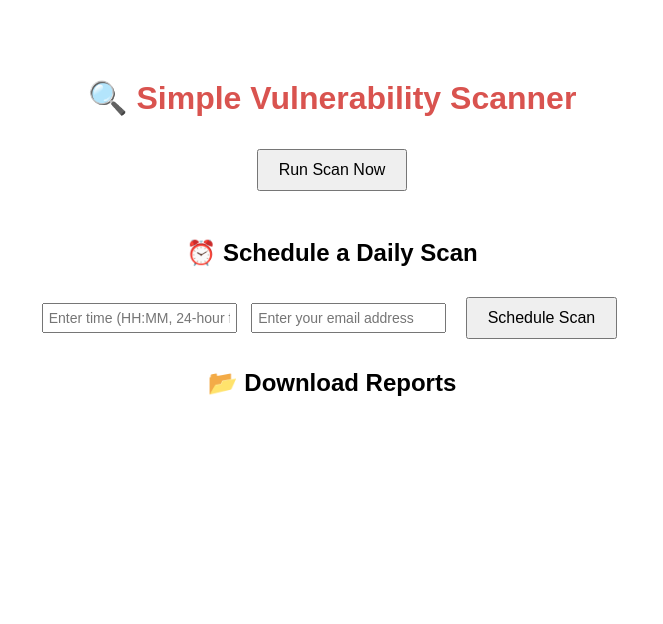
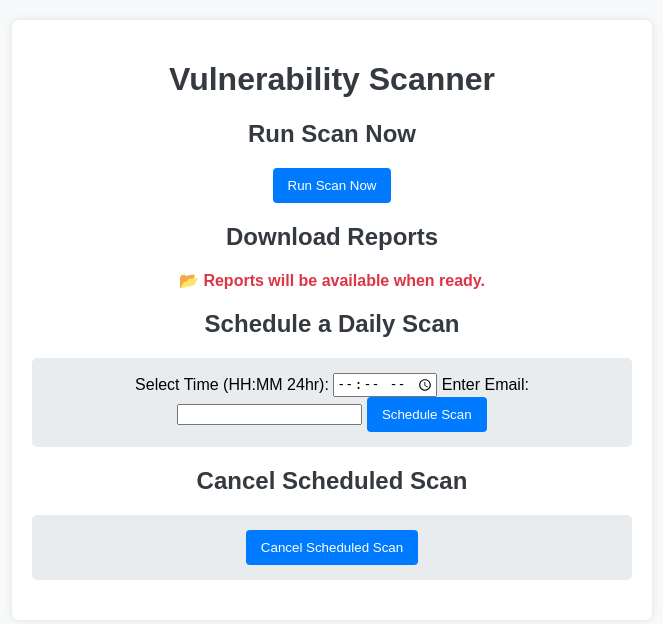
Before and after one commit to Cyber-Security-Tech/simple-vuln-matcher, a Flask app: page / in a window 1280 px wide. Shown: the top 624 px of the page, without its empty margins (308-971 px from the left). Run offline with Flask 3, Linux system fonts and the light colour scheme.

Commit message:
🔒 Improved Security: Prevented SQL Injection by using parameterized queries for scan scheduling.

```diff
--- a/app.py
+++ b/app.py
@@ -1,67 +1,108 @@
+import os
 import sqlite3
-from flask import Flask, render_template, request, jsonify, send_file
-import os
+from flask import Flask, render_template, request, redirect, send_file, jsonify
 from vuln_scanner import run_vulnerability_scan
+from email_sender import send_email
 
 app = Flask(__name__)
 
-# Initialize database
-def init_db():
-    """Creates or updates the schedules database to store scan time and email."""
-    conn = sqlite3.connect("schedules.db")
+DB_FILE = "schedules.db"
+
+# Ensure database exists
+if not os.path.exists(DB_FILE):
+    conn = sqlite3.connect(DB_FILE)
     c = conn.cursor()
-    c.execute('''CREATE TABLE IF NOT EXISTS schedules (
-        id INTEGER PRIMARY KEY,
-        scan_time TEXT,
-        email TEXT
-    )''')
+    c.execute("CREATE TABLE IF NOT EXISTS schedules (id INTEGER PRIMARY KEY, scan_time TEXT, email TEXT)")
     conn.commit()
     conn.close()
 
-init_db()  # Ensure database is set up
-
-@app.route("/")
-def home():
-    """Displays the home page."""
-    return render_template("index.html")
-
-@app.route("/run_scan", methods=["POST"])
-def run_scan():
-    """Runs an immediate vulnerability scan."""
-    run_vulnerability_scan()
-    return jsonify({"message": "Scan completed! Download the reports below."})
-
-@app.route("/schedule_scan", methods=["POST"])
-def schedule_scan():
-    """Stores the user's scheduled scan time and email in the database."""
-    scan_time = request.form.get("scan_time")
-    email = request.form.get("email")
-
-    if not scan_time or not email:
-        return jsonify({"error": "Scan time and email are required."}), 400
-
-    conn = sqlite3.connect("schedules.db")
+def save_schedule(scan_time, email):
+    """Saves the scheduled scan time and email securely."""
+    conn = sqlite3.connect(DB_FILE)
     c = conn.cursor()
-    c.execute("DELETE FROM schedules")  # Allow only one schedule at a time
+    c.execute("DELETE FROM schedules")  # Only one schedule at a time
     c.execute("INSERT INTO schedules (scan_time, email) VALUES (?, ?)", (scan_time, email))
     conn.commit()
     conn.close()
 
-    return jsonify({"message": f"✅ Scan scheduled daily at {scan_time}. The report will be sent to {email} after the scan."})
+def get_scheduled_scan():
+    """Fetches the scheduled scan details from the database."""
+    conn = sqlite3.connect(DB_FILE)
+    c = conn.cursor()
+    c.execute("SELECT scan_time, email FROM schedules LIMIT 1")
+    scheduled_info = c.fetchone()
+    conn.close()
+    return scheduled_info
 
-@app.route("/download/<file_type>")
-def download_file(file_type):
-    """Handles downloading of the generated reports."""
-    file_map = {
-        "pdf": "vulnerabilities_report.pdf",
+def check_reports_exist():
+    """Checks if all report files exist."""
+    return (os.path.exists("vulnerabilities_filtered.csv") and
+            os.path.exists("vulnerabilities_filtered.json") and
+            os.path.exists("vulnerabilities_report.pdf"))
+
+@app.route("/", methods=["POST", "GET"])
+def index():
+    """Handles the main page and user interactions."""
+    message = ""
+
+    if request.method == "POST":
+        if "run_scan" in request.form:
+            print("🚀 Running scan now...")
+            run_vulnerability_scan()
+            print("✅ Scan completed!")
+            message = "✅ Scan completed! Reports are ready for download."
+
+        elif "schedule_scan" in request.form:
+            scan_time = request.form.get("scan_time")
+            email = request.form.get("email")
+            if scan_time and email:
+                save_schedule(scan_time, email)
+                print(f"✅ Scan scheduled daily at {scan_time}. The report will be sent to {email}.")
+                message = f"✅ Scan scheduled daily at {scan_time}. The report will be sent to {email}."
+
+    return render_template("index.html", message=message)
+
+@app.route("/run_scan", methods=["POST"])
+def run_scan():
+    """Runs the scan immediately when the button is clicked."""
+    print("🚀 Running scan now...")
+    run_vulnerability_scan()
+    print("✅ Scan completed!")
+    return jsonify({"message": "Scan completed!"})
+
+@app.route("/check_reports")
+def check_reports():
+    """API route for checking if reports are ready."""
+    return jsonify({"reports_ready": check_reports_exist()})
+
+@app.route("/delete_schedule", methods=["POST"])
+def delete_schedule():
+    """Deletes the scheduled scan entry from the database."""
+    conn = sqlite3.connect(DB_FILE)
+    c = conn.cursor()
+    c.execute("DELETE FROM schedules")
+    conn.commit()
+    conn.close()
+    return redirect("/")
+
+@app.route("/download/<filetype>")
+def download_file(filetype):
+    """Serves the requested report file."""
+    file_mapping = {
         "csv": "vulnerabilities_filtered.csv",
         "json": "vulnerabilities_filtered.json",
-        "html": "vulnerabilities_report.html",
+        "pdf": "vulnerabilities_report.pdf"
     }
-    if file_type in file_map and os.path.exists(file_map[file_type]):
-        return send_file(file_map[file_type], as_attachment=True)
+
+    if filetype in file_mapping:
+        file_path = os.path.join(os.getcwd(), file_mapping[filetype])
+
+        if os.path.exists(file_path):
+            return send_file(file_path, as_attachment=True)
+        else:
+            return f"❌ Error: {file_mapping[filetype]} not found.", 404
     else:
-        return jsonify({"error": "File not found"}), 404
+        return "❌ Error: Invalid file type requested.", 400
 
 if __name__ == "__main__":
     app.run(debug=True)
--- a/templates/index.html
+++ b/templates/index.html
@@ -5,71 +5,125 @@
     <meta name="viewport" content="width=device-width, initial-scale=1.0">
     <title>Vulnerability Scanner</title>
     <style>
-        body { font-family: Arial, sans-serif; text-align: center; padding: 50px; }
-        h1 { color: #d9534f; }
-        button { padding: 10px 20px; font-size: 16px; margin: 10px; cursor: pointer; }
-        input { padding: 5px; font-size: 14px; margin: 5px; }
-        #loading { display: none; color: blue; font-size: 18px; }
-        #result { font-size: 18px; color: green; margin-top: 10px; }
-        #report-links { display: none; margin-top: 20px; }
+        body {
+            font-family: Arial, sans-serif;
+            text-align: center;
+            margin: 20px;
+            background-color: #f8f9fa;
+        }
+        .container {
+            max-width: 600px;
+            margin: auto;
+            background: white;
+            padding: 20px;
+            border-radius: 8px;
+            box-shadow: 0 0 10px rgba(0, 0, 0, 0.1);
+        }
+        h1, h2 {
+            color: #343a40;
+        }
+        form {
+            margin: 20px 0;
+            padding: 15px;
+            background: #e9ecef;
+            border-radius: 5px;
+        }
+        button {
+            padding: 10px 15px;
+            background-color: #007BFF;
+            color: white;
+            border: none;
+            cursor: pointer;
+            border-radius: 4px;
+        }
+        button:hover {
+            background-color: #0056b3;
+        }
+        p {
+            font-weight: bold;
+        }
+        #loading {
+            display: none;
+            font-weight: bold;
+            color: #ff6600;
+            margin: 10px;
+        }
+        #report-message {
+            font-weight: bold;
+            color: #dc3545;
+        }
+        #report-links {
+            display: none;
+        }
     </style>
+    <script>
+        async function startScan() {
+            document.getElementById("loading").style.display = "block";
+            document.getElementById("report-message").style.display = "none";
+            document.getElementById("report-links").style.display = "none";
+
+            let response = await fetch("/run_scan", { method: "POST" });
+            let result = await response.json();
+            console.log(result.message);
+
+            startChecking();
+        }
+
+        async function checkReports() {
+            let response = await fetch('/check_reports');
+            let data = await response.json();
+            console.log("Checking for reports:", data.reports_ready);
+
+            if (data.reports_ready) {
+                document.getElementById("loading").style.display = "none";
+                document.getElementById("report-message").innerText = "✅ Reports are available! Download below.";
+                document.getElementById("report-links").style.display = "block";
+            } else {
+                setTimeout(checkReports, 3000);
+            }
+        }
+
+        function startChecking() {
+            setTimeout(checkReports, 3000);
+        }
+    </script>
 </head>
 <body>
-    <h1>🔍 Simple Vulnerability Scanner</h1>
+    <div class="container">
+        <h1>Vulnerability Scanner</h1>
 
-    <!-- Button to run an immediate scan -->
-    <button onclick="runScan()">Run Scan Now</button>
-    <p id="loading">⏳ Scanning... Please wait.</p>
+        <!-- Run Scan Now -->
+        <h2>Run Scan Now</h2>
+        <button onclick="startScan()">Run Scan Now</button>
 
-    <br><br>
+        <!-- Loading Indicator -->
+        <p id="loading">🔄 Running scan... Please wait.</p>
 
-    <!-- Schedule Scan Section -->
-    <h2>⏰ Schedule a Daily Scan</h2>
-    <form onsubmit="scheduleScan(event)">
-        <input type="text" id="scan_time" placeholder="Enter time (HH:MM, 24-hour format)" required>
-        <input type="email" id="email" placeholder="Enter your email address" required>
-        <button type="submit">Schedule Scan</button>
-    </form>
+        <!-- Download Reports -->
+        <h2>Download Reports</h2>
+        <p id="report-message">📂 Reports will be available when ready.</p>
+        <div id="report-links">
+            <p>Click below to download the latest reports:</p>
+            <a href="/download/csv"><button>Download CSV</button></a>
+            <a href="/download/json"><button>Download JSON</button></a>
+            <a href="/download/pdf"><button>Download PDF</button></a>
+        </div>
 
-    <p id="result"></p>
+        <!-- Schedule a Daily Scan -->
+        <h2>Schedule a Daily Scan</h2>
+        <form method="post" action="/">
+            <label for="scan_time">Select Time (HH:MM 24hr):</label>
+            <input type="time" id="scan_time" name="scan_time" required>
+            <label for="email">Enter Email:</label>
+            <input type="email" id="email" name="email" required>
+            <button type="submit" name="schedule_scan">Schedule Scan</button>
+        </form>
 
-    <!-- Download Report Section -->
-    <h2>📂 Download Reports</h2>
-    <div id="report-links">
-        <a href="/download/pdf" download><button>📄 Download PDF Report</button></a>
-        <a href="/download/csv" download><button>📊 Download CSV Report</button></a>
-        <a href="/download/json" download><button>📜 Download JSON Report</button></a>
-        <a href="/download/html" download><button>🌐 Download HTML Report</button></a>
+        <!-- Cancel Scheduled Scan -->
+        <h2>Cancel Scheduled Scan</h2>
+        <form method="post" action="/delete_schedule">
+            <button type="submit">Cancel Scheduled Scan</button>
+        </form>
     </div>
-
-    <script>
-        function runScan() {
-            document.getElementById("loading").style.display = "block";
-
-            fetch("/run_scan", { method: "POST" })
-            .then(response => response.json())
-            .then(data => {
-                document.getElementById("loading").style.display = "none";
-                alert(data.message);
-                document.getElementById("report-links").style.display = "block"; // Show report download buttons
-            });
-        }
-
-        function scheduleScan(event) {
-            event.preventDefault();
-            let scanTime = document.getElementById("scan_time").value;
-            let email = document.getElementById("email").value;
-
-            fetch("/schedule_scan", {
-                method: "POST",
-                body: new URLSearchParams({ "scan_time": scanTime, "email": email }),
-                headers: { "Content-Type": "application/x-www-form-urlencoded" }
-            })
-            .then(response => response.json())
-            .then(data => {
-                document.getElementById("result").innerText = data.message;
-            });
-        }
-    </script>
 </body>
 </html>
```
Also changed, not shown: scan_history.txt (+20 -0 lines), worker.py (+31 -44 lines), schedules.db, 1 other file.
